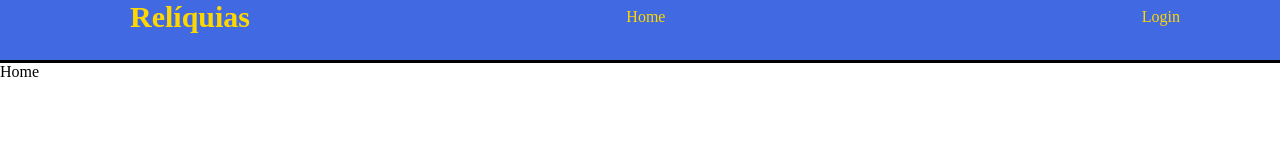
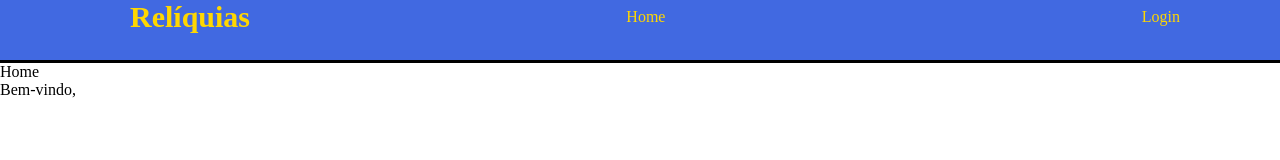
Before and after one commit to rogerxavier29/Desafio_React2, a React (Create React App) app in the folder usuarios/: page / in a window 1280 px wide. Shown: the top 160 px of the page. Built offline with nearby package versions, Linux system fonts and the light colour scheme.

Commit message:
Home.js
passado um paragrafo e chamado SessionStorage.getItem, para chamar o nome do usuario logado

```diff
--- a/usuarios/src/Components/Home.js
+++ b/usuarios/src/Components/Home.js
@@ -1,7 +1,12 @@
 import React from 'react';
 
 const Home = () => {
-  return <div>Home</div>;
+  return (
+    <div>
+      Home
+      <p>Bem-vindo, {sessionStorage.getItem('name')}</p>
+    </div>
+  );
 };
 
 export default Home;
```
